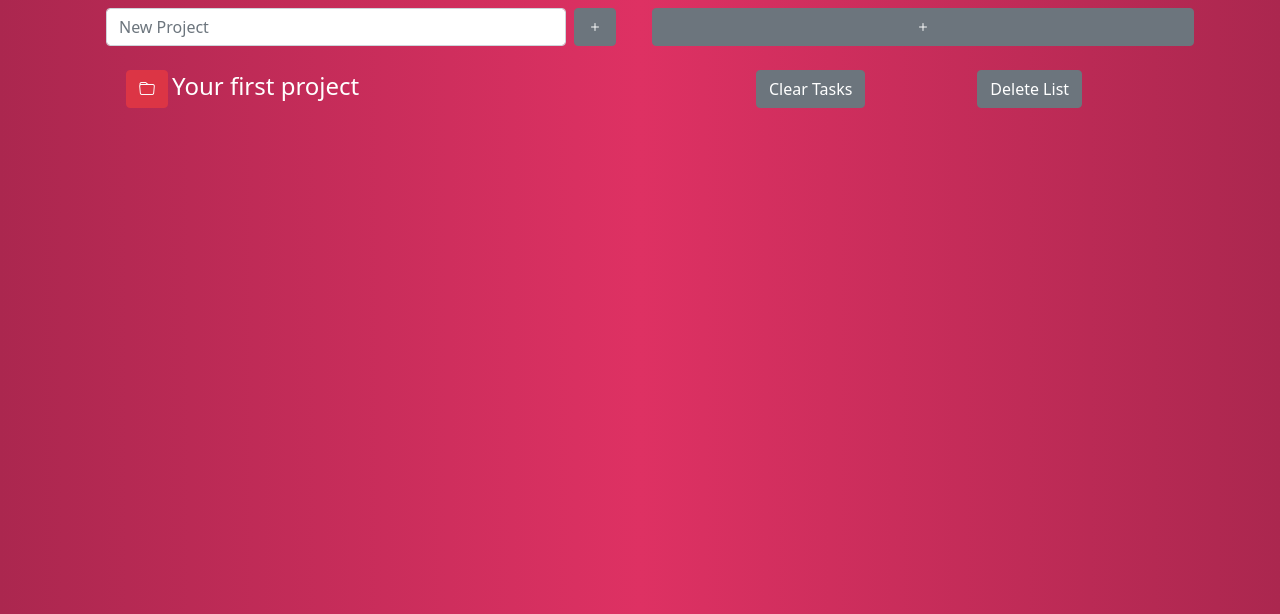
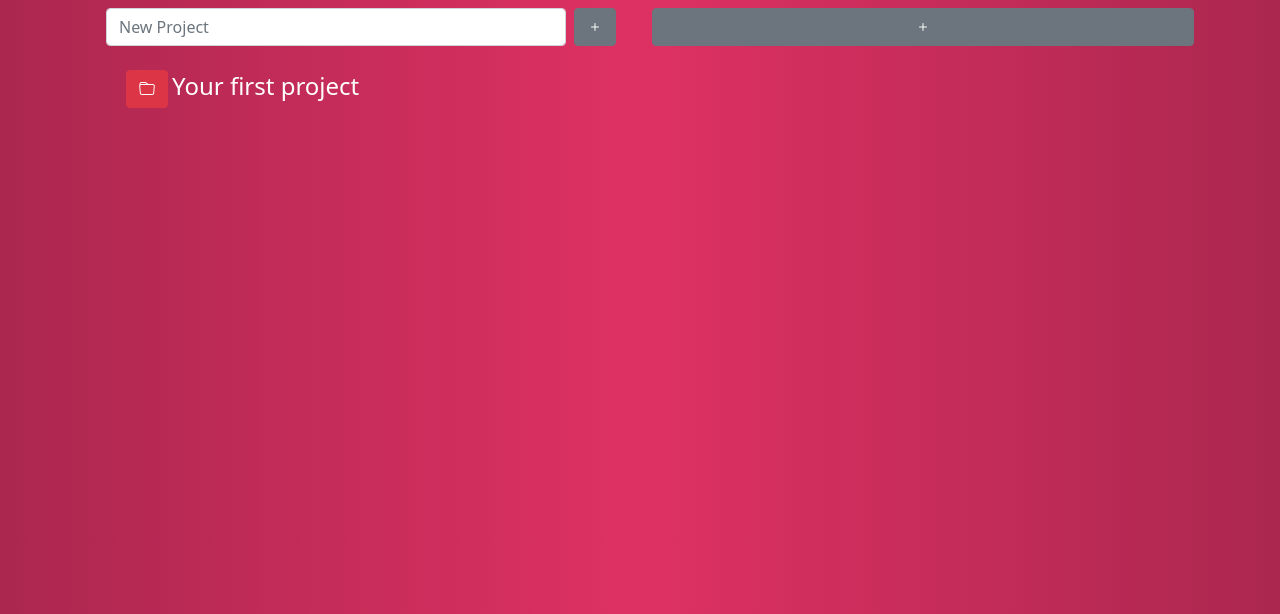
Before and after one commit to sergiocortessat/JS_ToDoList, a plain HTML site: page index.html in a window 1280 px wide. Shown: the part 186-800 px from the top of the page. Drawn offline with nearby package versions, Linux system fonts and the light colour scheme.

```diff
--- a/index.html
+++ b/index.html
@@ -43,8 +43,8 @@
         <ul class="todo-items-list fs-4"></ul>
       </div>
       <div class="buttons d-flex justify-content-evenly my-3">
-        <button class="btn btn-secondary m-1">Clear Tasks</button>
-        <button class="btn btn-secondary m-1">Delete List</button>
+        <!-- <button class="btn btn-secondary m-1">Clear Tasks</button>
+        <button class="btn-delete btn btn-secondary m-1">Delete List</button> -->
       </div>
     </div>
 
```
